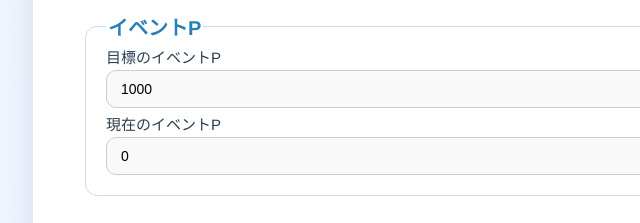
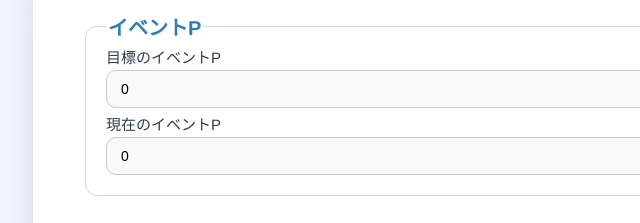
Before and after one commit to lvl331/adjust-points, a plain HTML site: page index.html in a window 1280 px wide. Shown: the part 140-363 px from the top of the page, 167-807 px from the left. Drawn offline with Linux system fonts and the light colour scheme.

Commit message:
Add files via upload

```diff
--- a/index.html
+++ b/index.html
@@ -267,7 +267,7 @@
     <fieldset>
       <legend>イベントP</legend>
       <label>目標のイベントP</label>
-      <input type="number" id="target-event-points" value="1000">
+      <input type="number" id="target-event-points" value="0">
       <label>現在のイベントP</label>
       <input type="number" id="current-event-points" value="0">
     </fieldset>
```
